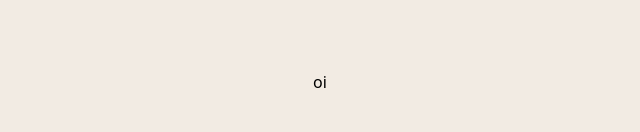
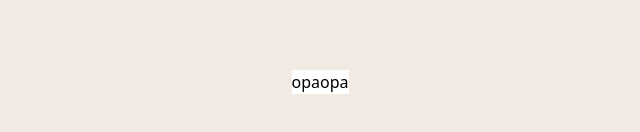
Before and after one commit to lucasfeklein/product-preview, a React (Vite) app: page / in a window 1280 px wide. Shown: the part 318-450 px from the top of the page, without its empty margins (320-960 px from the left). Built offline with nearby package versions, Linux system fonts and the light colour scheme.

Commit message:
tailwind colors

```diff
--- a/src/App.jsx
+++ b/src/App.jsx
@@ -1,7 +1,10 @@
 function App() {
   return (
     <div className="h-screen bg-cream flex justify-center items-center">
-      <div>oi</div>
+      <div className="bg-white flex">
+        <div>opa</div>
+        <div>opa</div>
+      </div>
     </div>
   );
 }
--- a/tailwind.config.js
+++ b/tailwind.config.js
@@ -9,8 +9,19 @@ export default {
       },
       colors: {
         cream: "hsl(30, 38%, 92%)",
+        "very-dark-blue": "hsl(212, 21%, 14%)",
+        "dark-grayish-blue": "hsl(228, 12%, 48%)",
+        "dark-cyan": "hsl(158, 36%, 37%)",
       },
     },
   },
   plugins: [],
 };
+
+// - Dark cyan: hsl(158, 36%, 37%)
+// - Cream: hsl(30, 38%, 92%)
+
+// ### Neutral
+
+// - Very dark blue: hsl(212, 21%, 14%)
+// - Dark grayish blue: hsl(228, 12%, 48%)
```
